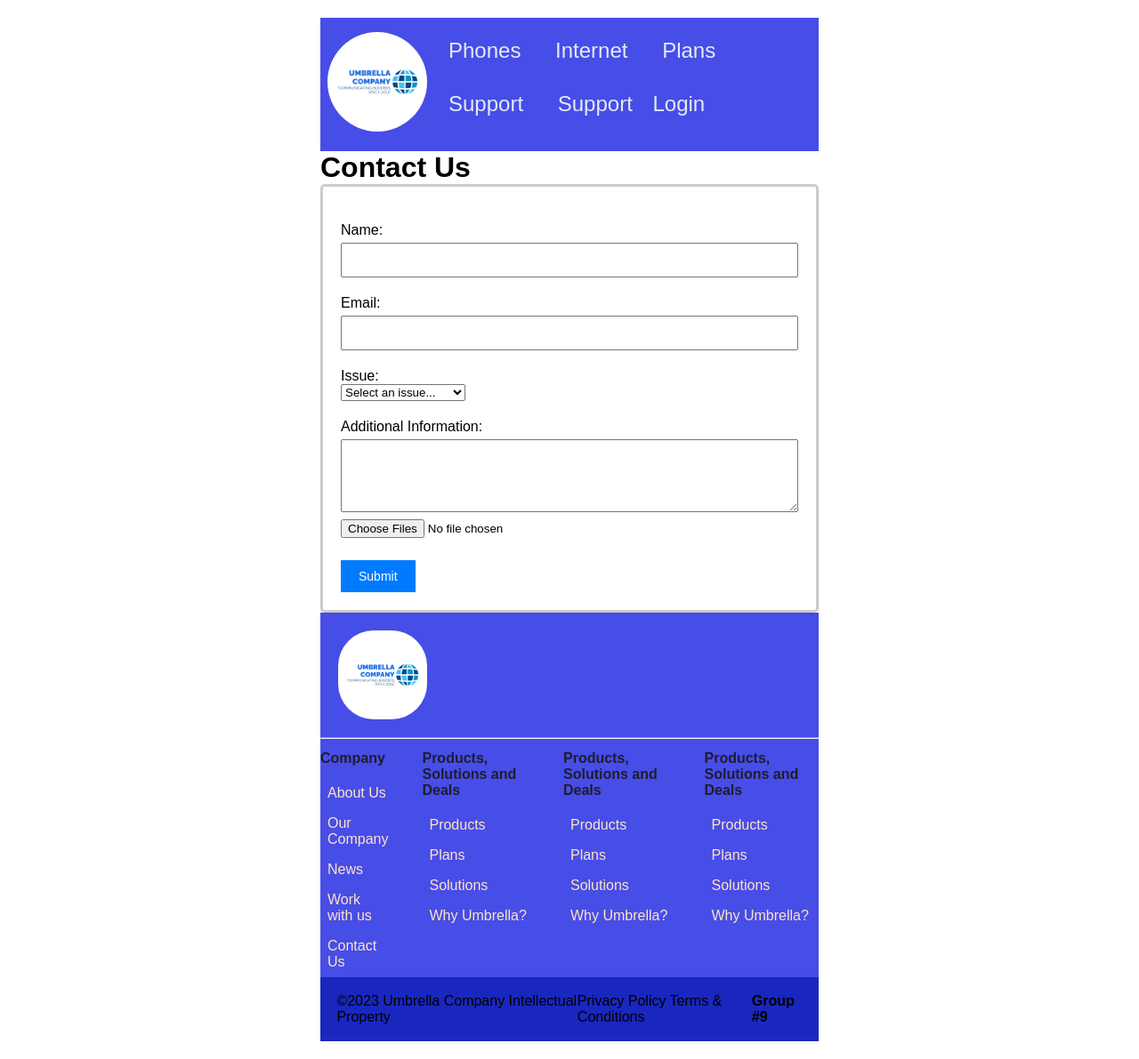
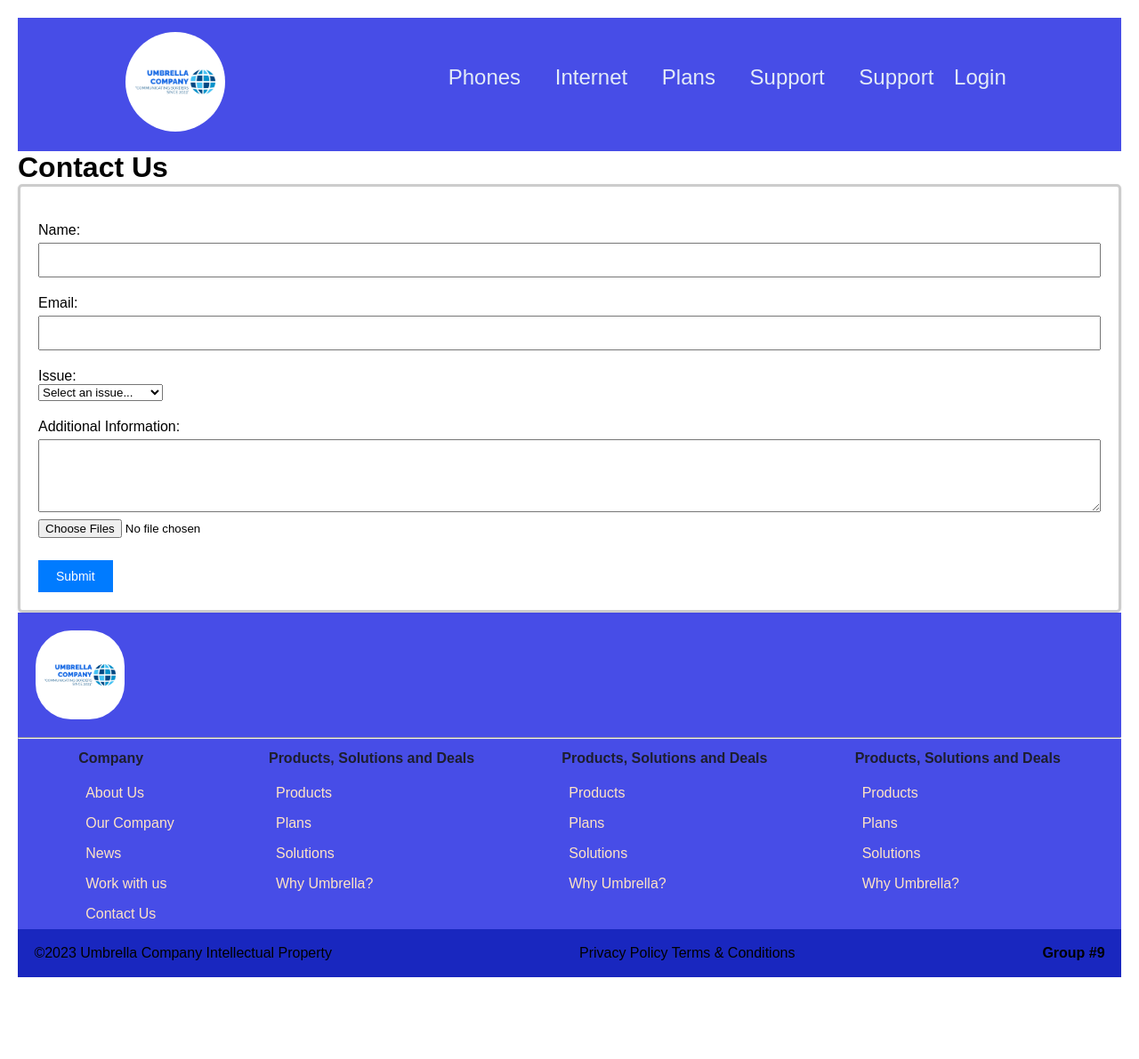
Before and after one commit to dantecosme/Team-9-Project, a plain HTML site: page contact.html in a window 1280 px wide. Shown: the whole page at 89% size. After the commit the page ends 1119 px from the top, so only its background shows below. Drawn offline with Linux system fonts and the light colour scheme; files that its build step writes are made by us from their sources; files whose address does not match are found by name.

Commit message:
corrected the width of the header and footer

```diff
--- a/about.css
+++ b/about.css
@@ -7,7 +7,6 @@
 
 body {
     font-family: Arial, sans-serif;
-    max-width: 600px;
     margin: 0 auto;
     padding: 20px;
 }
@@ -52,6 +51,7 @@ button:hover {
     align-items: center;
     font-size: 1.5rem;
     padding-bottom: 1rem;
+    width: 100%;
 }
 .logo{
     height: 7rem;
@@ -140,6 +140,7 @@ img:hover{
 
 .container-footer{
     background-color: rgba(19, 26, 224, 0.775);
+    width: 100%;
 }
 .footer-logo img{
     width: 100px;
```
